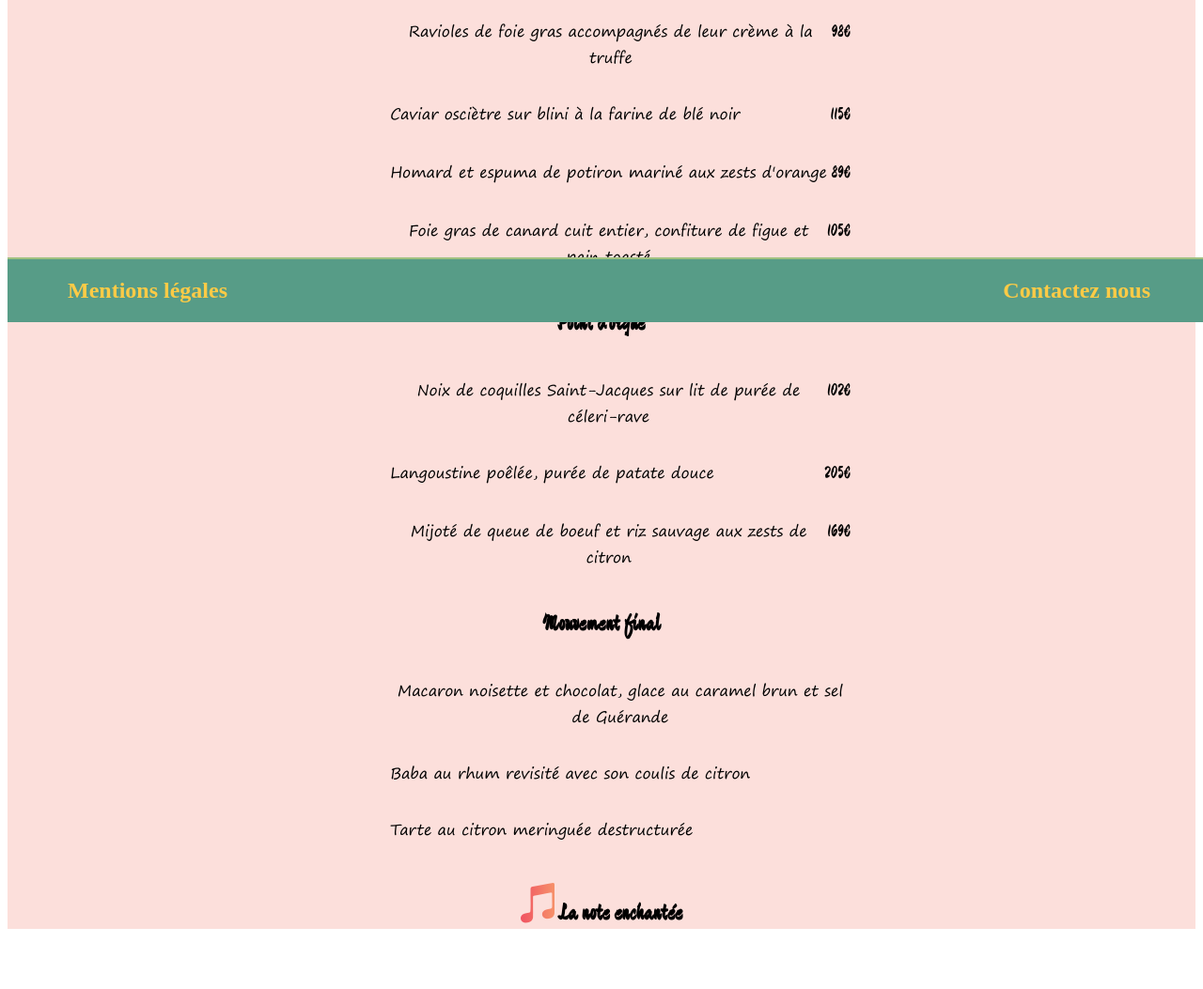
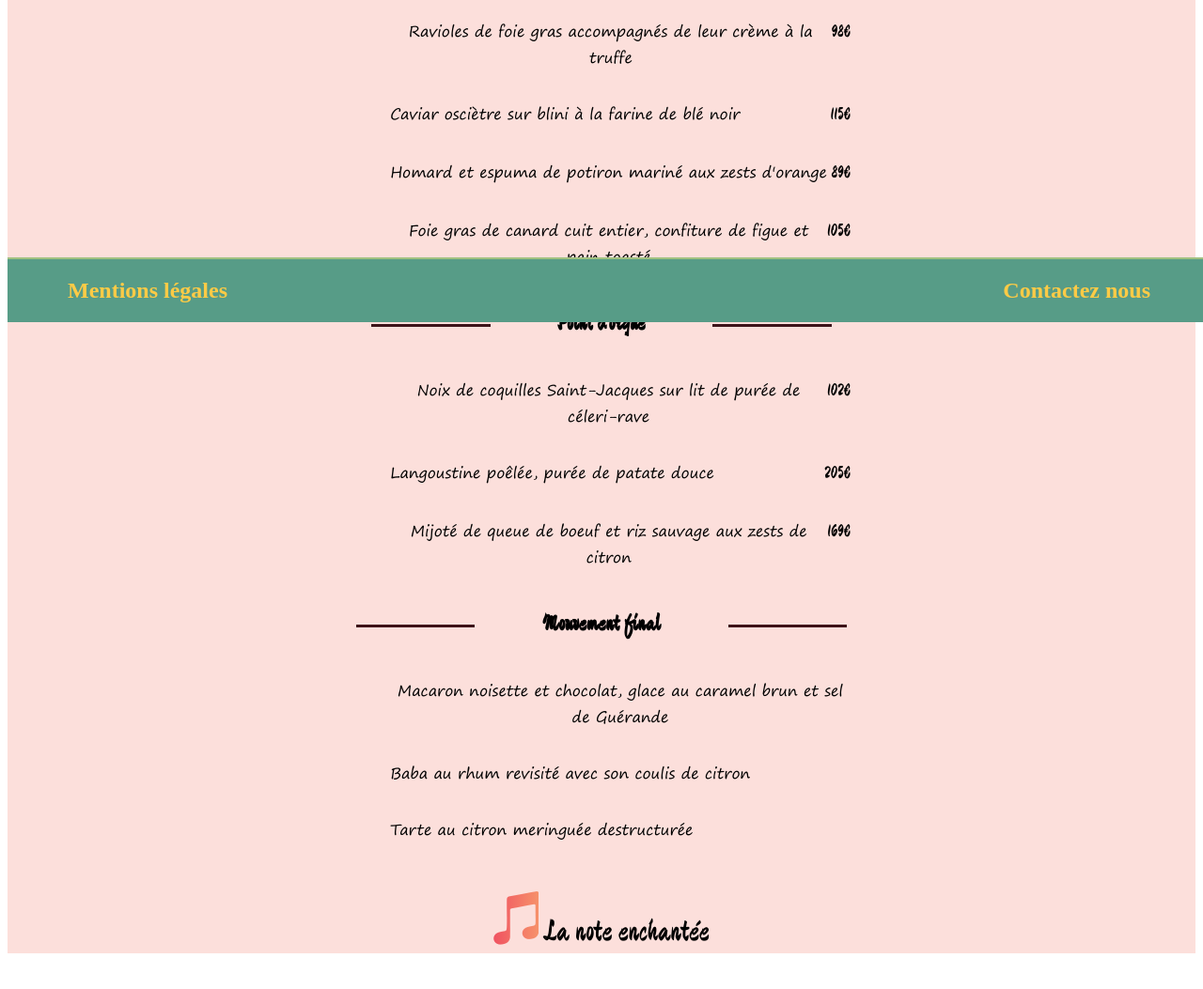
Before and after one commit to ripailledev/Project-3-ohmyfood-, a plain HTML site: page Menu1.html in a window 1280 px wide. Shown: the part 457-1510 px from the top of the page at 94% size. Drawn offline with Linux system fonts and the light colour scheme.

Commit message:
ajout ligne bord de titre menu1

```diff
--- a/Menu1.html
+++ b/Menu1.html
@@ -49,7 +49,7 @@
         </section>
 
         <section class="footer_menu1">
-            <h3><i class="fab fa-itunes-note fa-2x"></i> La note enchantée</h3>
+            <p><i class="fab fa-itunes-note fa-2x"></i> La note enchantée</p>
         </section>
 
     </main>
--- a/sass/style.scss
+++ b/sass/style.scss
@@ -258,6 +258,7 @@ li{
     background-color: $menu1;
     margin-bottom: 68px;
 }
+
 .background_menu1 section{
     text-align: center;
     font-family: 'Devonshire-Regular';
@@ -268,12 +269,39 @@ li{
         font-size: x-large;
     }
 }
+
 .background_menu1 p{
     font-family: 'SegoePrint';
 }
+
 p.tarif{
     font-family: 'Devonshire-Regular';
     font-size: large;
+}
+
+.background_menu1{
+    h3:before, h3:after {
+        content:'';
+        width:10%;
+        border-bottom:$menu1txt solid;
+        display:inline-block;
+        vertical-align:middle;
+    }
+    h3:before{
+        margin-left:-50%;
+        margin-right:3em
+    }
+    h3:after{
+        margin-right:-50%;
+        margin-left:3em;
+    }
+}
+
+.footer_menu1{
+    p{
+        font-family: 'Devonshire-Regular';
+        font-size: xx-large;
+    }
 }
 
 /*===========menu2.html============*/
```
Also changed, not shown: css/style.css, 1 other file.
